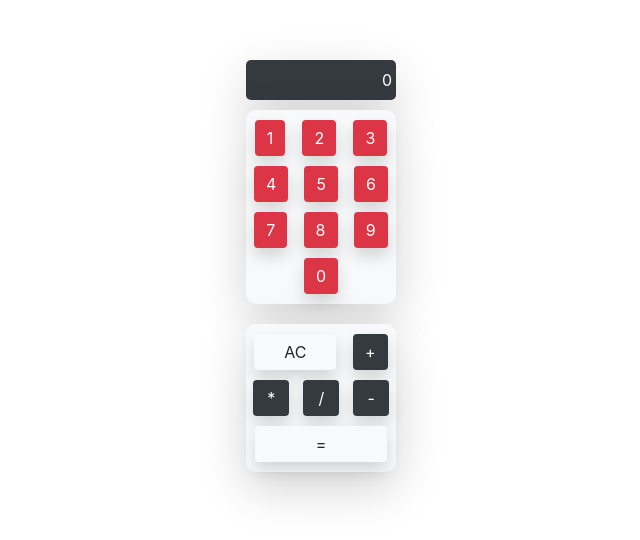
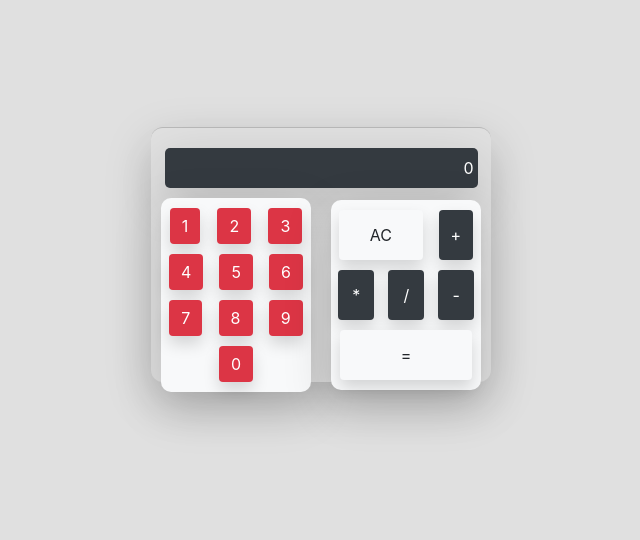
Before and after one commit to jarvis1234d/calculator, a plain HTML site: page index.html in a window 1280 px wide. Shown: the part 146-686 px from the top of the page, without its empty margins (319-959 px from the left). Drawn offline with nearby package versions, Linux system fonts and the light colour scheme.

Commit message:
minor touches to UI

```diff
--- a/index.html
+++ b/index.html
@@ -12,10 +12,11 @@
 <body>
 
     <div class="flex">
-        <div class="kiki">
+        <div class="kiki shadow-lg">
             <div class="bg-dark shadow-lg display">
                 <div class="output">0</div>
             </div>
+            <div class="attention">
                 <div class="flex-container bg-light shadow-lg">
                     <button class="btn btn-danger button shadow">1</button>
                     <button class="btn btn-danger button shadow">2</button>
@@ -29,12 +30,13 @@
                     <button class="btn btn-danger button shadow">0</button>
                 </div>
                 <div class="flex-container bg-light shadow-lg">
-                <button id="ac" class="btn btn-light button shadow">AC</button>
-                <button class="btn btn-dark button shadow">+</button>
-                <button id="multiply" class="btn btn-dark button shadow">*</button>
-                <button id="divide" class="btn btn-dark button shadow">/</button>
-                <button id="minus" class="btn btn-dark button shadow">-</button>
-                <button id="equal" class="btn btn-light button shadow">=</button>
+                    <button id="ac" class="tall btn btn-light button shadow">AC</button>
+                    <button class="tall btn btn-dark button shadow">+</button>
+                    <button id="multiply" class="tall btn btn-dark button shadow">*</button>
+                    <button id="divide" class="tall btn btn-dark button shadow">/</button>
+                    <button id="minus" class="tall btn btn-dark button shadow">-</button>
+                    <button id="equal" class="tall btn btn-light button shadow">=</button>
+                </div>
             </div>
         </div>
     </div>
--- a/style.css
+++ b/style.css
@@ -4,6 +4,7 @@
     align-items: center;
     justify-content: space-around;
     height: 100vh;
+    background: #E0E0E0;
 }
 .flex-container{
     margin:10px 10px;
@@ -17,7 +18,7 @@
     max-width: 150px;
 }
 #ac{
-    padding: 6px 30px;
+    padding: 6px 31px;
 }
 #minus{
     padding: 6px 14px;
@@ -31,9 +32,13 @@
 #divide{
     padding: 6px 15px;
 }
+.tall{
+    padding-top: 13px !important;
+    padding-bottom:13px !important;
+}
 .display{
     color: #fff;
-    width: 150px;
+    width: 313px;
     height:40px;
     min-height:40px;
     border-radius: 5px;
@@ -48,7 +53,18 @@
     flex-direction: column;
     align-items: center;
     justify-content: space-around;
-    height: 389px;
+    height: 255px;
+    padding-top: 20px;
+    padding-bottom: 10px;
+    background: #E0E0E0;
+    border-radius: 12px;
+    border-top: 1px solid #b8b8b8;
+}
+.attention{
+    display: flex;
+    flex-direction: row;
+    align-items: center;
+    justify-content: space-around;
 }
 .button{
     margin:5px;
```
Lines whose indentation alone changed are shown as unchanged.
